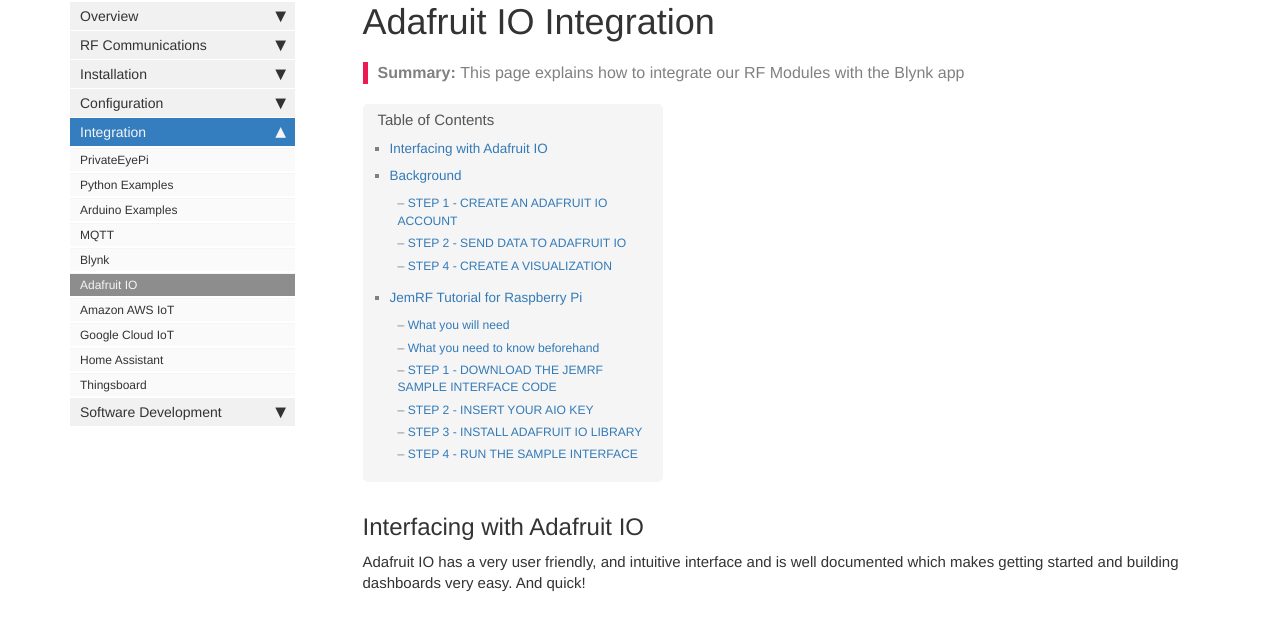
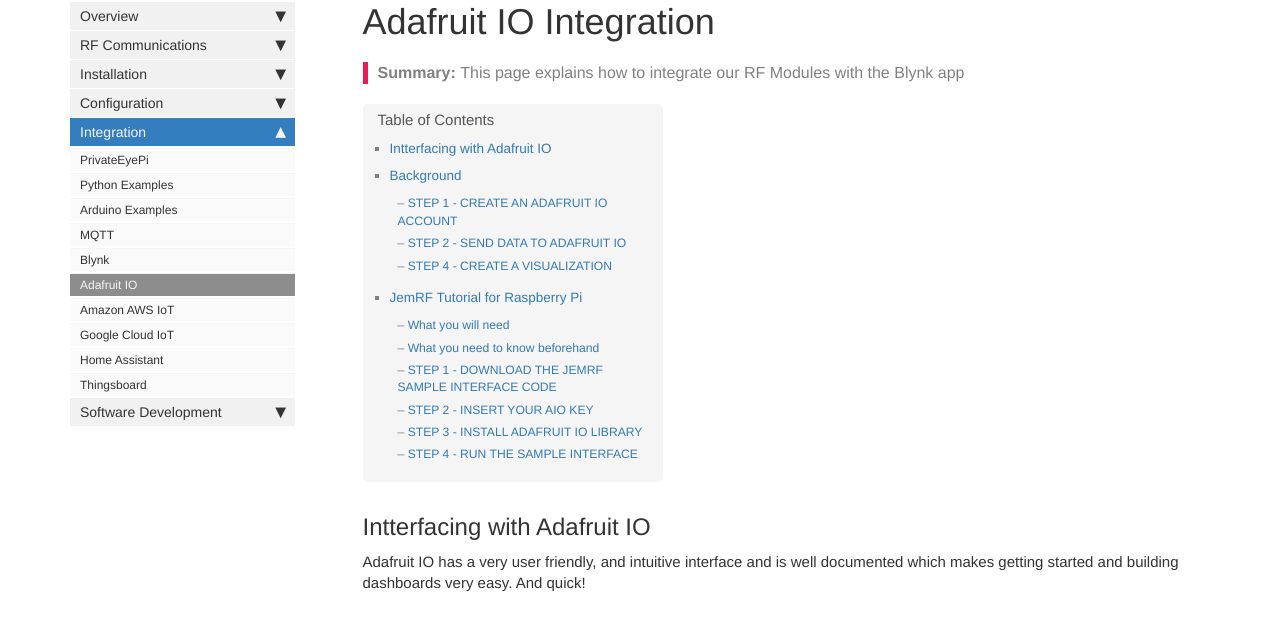
Before and after one commit to JemRF/RF-Documentation, a Jekyll site: the page built from pages/mydoc/adafruit.md, in a window 1280 px wide and 900 px high. Shown: the part 89-716 px from the top of the window. Built offline with Jekyll 4.4.1, drawn with Linux system fonts in a browser that asks for light colours; comment, search, counter and statistics services are not loaded.

Commit message:
Update adafruit.md

```diff
--- a/pages/mydoc/adafruit.md
+++ b/pages/mydoc/adafruit.md
@@ -9,7 +9,7 @@ permalink: adafruit.html
 folder: mydoc
 ---
 
-## Interfacing with Adafruit IO
+## Intterfacing with Adafruit IO
 Adafruit IO has a very user friendly, and intuitive interface and is well documented which makes getting started and building dashboards very easy. And quick!
 
 ## Background
```
